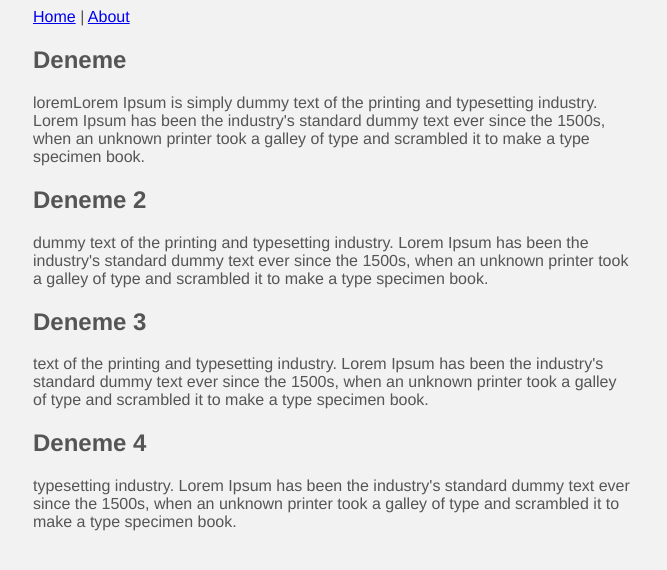
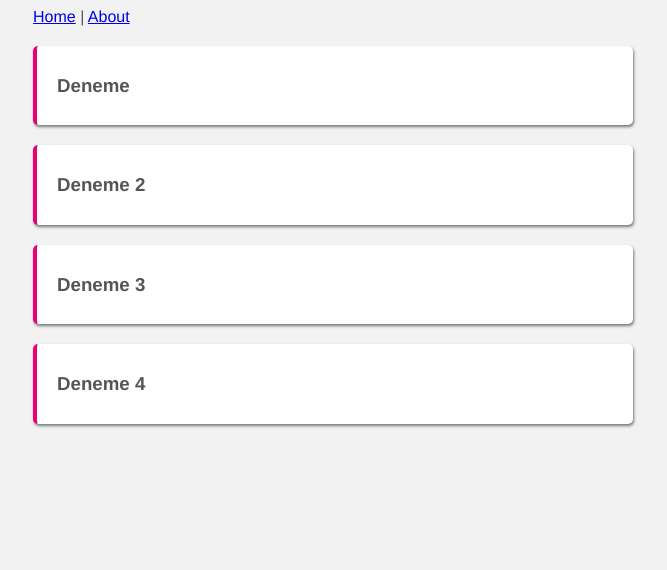
Before and after one commit to furkanceker/vuejs-lessons, a Vue app in the folder 11-Planner-App/planner-app/: page / in a window 1280 px wide. Shown: the top 570 px of the page, without its empty margins (307-974 px from the left). Built offline with nearby package versions, Linux system fonts and the light colour scheme; data requests are answered from the project's data file.

Commit message:
simple project component

```diff
--- /dev/null
+++ b/11-Planner-App/planner-app/src/components/SingleProject.vue
@@ -0,0 +1,41 @@
+<template>
+  <div class="project">
+    <div class="actions">
+        <h3 @click="showDetails = !showDetails">{{ project.title }}</h3>
+    </div>
+    <div v-if="showDetails" class="details">
+        <p>{{ project.details }}</p>
+    </div>
+  </div>
+</template>
+
+<script>
+export default {
+    props: ['project'],
+    data() {
+        return {
+            showDetails: false
+        }
+    },
+}
+</script>
+
+<style>
+.project {
+    margin: 20px auto;
+    background: #fff;
+    padding: 10px 20px;
+    border-radius: 5px;
+    box-shadow: 1px 2px 3px rgba(0, 0, 0, 0.5);
+    border-left: 4px solid #e90074;
+}
+h3 {
+    cursor: pointer;
+}
+.actions {
+
+}
+.details {
+
+}
+</style>
--- a/11-Planner-App/planner-app/src/views/HomeView.vue
+++ b/11-Planner-App/planner-app/src/views/HomeView.vue
@@ -2,19 +2,19 @@
   <div class="home">
     <div v-if="projects.length">
       <div v-for="project in projects" :key="project.id ">
-        <h2>{{ project.title }}</h2>
-        <p>{{ project.details }}</p>
+        <SingleProject :project="project" />
       </div>
     </div>
   </div>
 </template>
 
 <script>
+import SingleProject from '../components/SingleProject.vue'
 // @ is an alias to /src
-
 export default {
   name: 'HomeView',
   components: {
+    SingleProject
   },
   data() {
     return {
```
